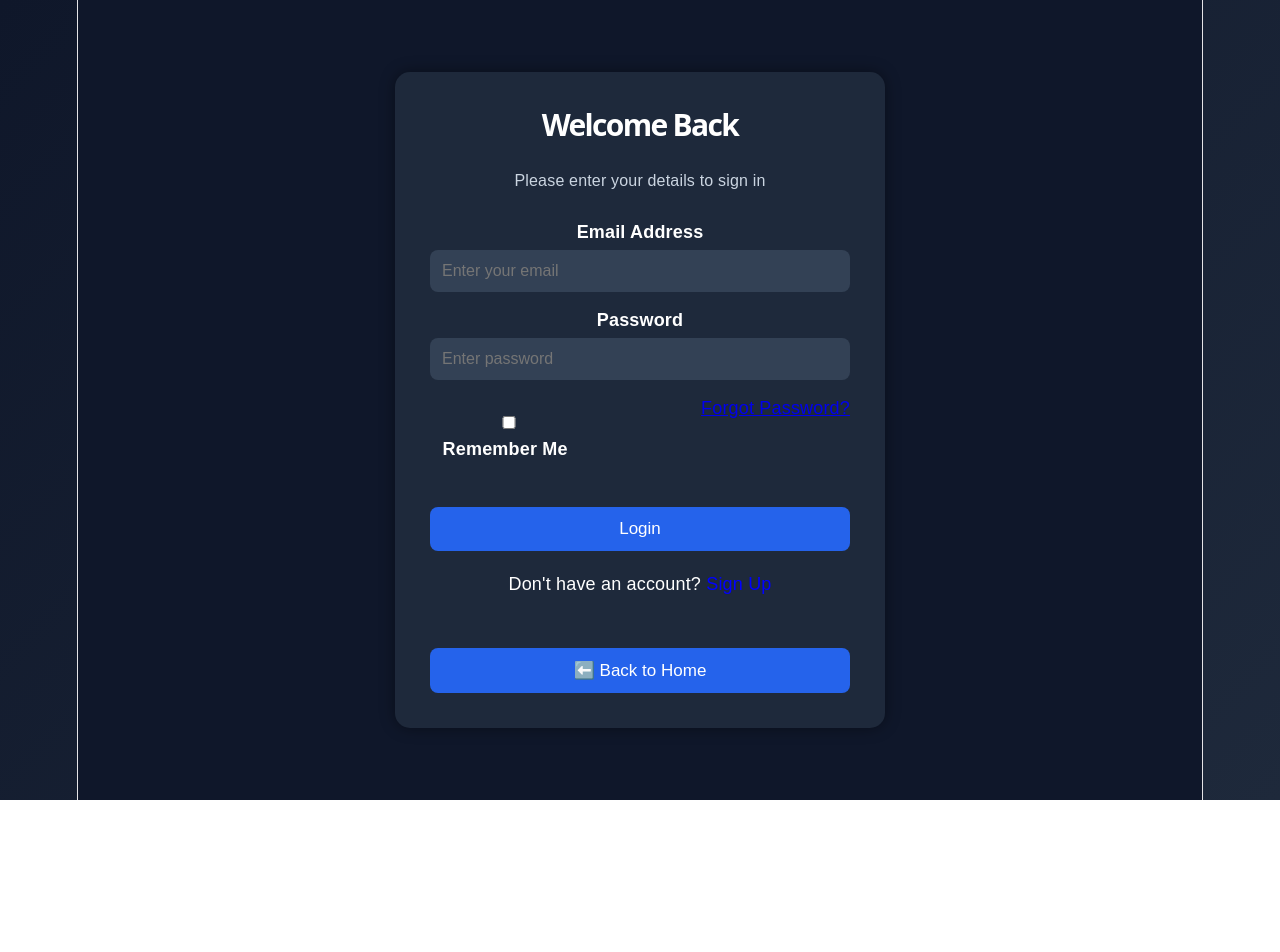
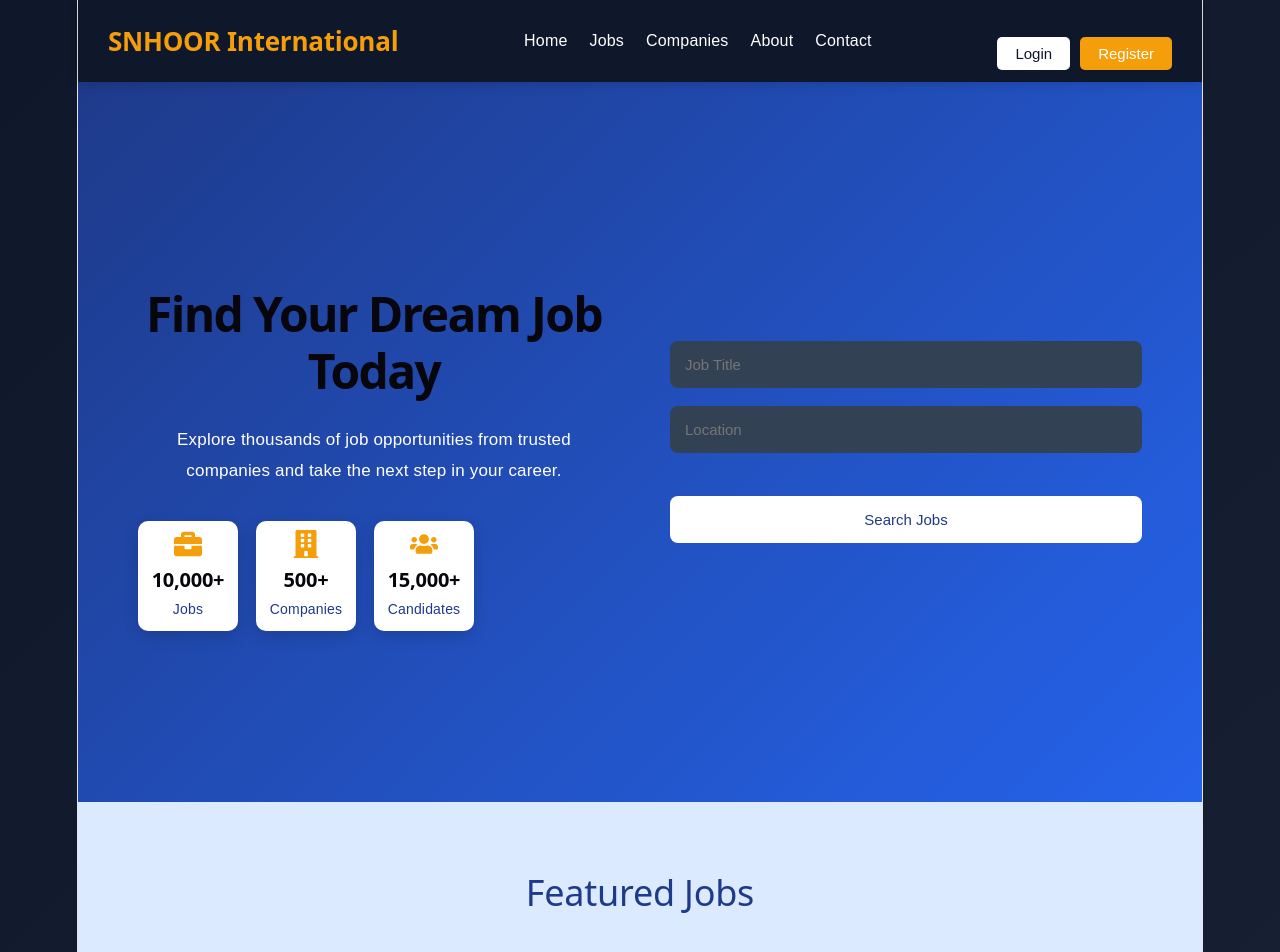
Before and after one commit to saideepika383/ai-hiring-system, a React (Vite) app: page / in a window 1280 px wide. Shown: the top 952 px of the page. Before the commit the page ends 800 px from the top, so only its background shows below. Built offline with nearby package versions, Linux system fonts and the light colour scheme.

Commit message:
Landing page ready for deployment

```diff
--- a/src/App.jsx
+++ b/src/App.jsx
@@ -1,16 +1,47 @@
 import { useState } from "react";
+
+import Header from "./components/Header";
+import Hero from "./components/Hero";
+import FeaturedJobs from "./components/FeaturedJobs";
+import WhyChooseUs from "./components/WhyChooseUs";
+import ContactSection from "./components/ContactSection";
+import Footer from "./components/Footer";
+
 import Login from "./components/Login";
 import Signup from "./components/Signup";
 
 function App() {
-  const [isLogin, setIsLogin] = useState(true);
+  const [page, setPage] = useState("home");
 
   return (
     <>
-      {isLogin ? (
-        <Login onSignupClick={() => setIsLogin(false)} />
-      ) : (
-        <Signup onLoginClick={() => setIsLogin(true)} />
+      {page === "home" && (
+        <>
+          <Header
+            onLoginClick={() => setPage("login")}
+            onSignupClick={() => setPage("signup")}
+          />
+
+          <Hero />
+          <FeaturedJobs />
+          <WhyChooseUs />
+          <ContactSection />
+          <Footer />
+        </>
+      )}
+
+      {page === "login" && (
+        <Login
+          onSignupClick={() => setPage("signup")}
+          onHomeClick={() => setPage("home")}
+        />
+      )}
+
+      {page === "signup" && (
+        <Signup
+          onLoginClick={() => setPage("login")}
+          onHomeClick={() => setPage("home")}
+        />
       )}
     </>
   );
```
